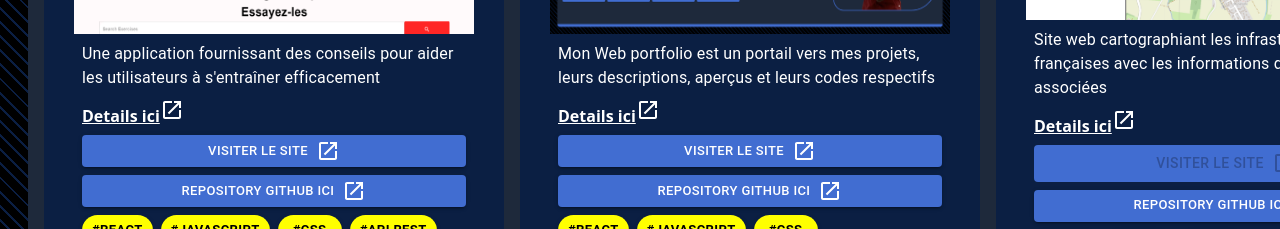
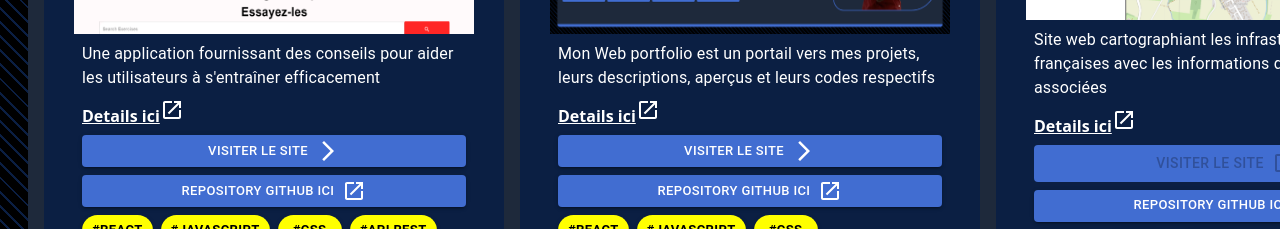
Before and after one commit to charbel-mehou/MyPersonalPortfolio, a React (Create React App) app in the folder personal_portfolio/: page / in a window 1280 px wide. Shown: the part 1740-1969 px from the top of the page. Built offline with nearby package versions, Linux system fonts and the light colour scheme.

Commit message:
Upgrade Icon

```diff
--- a/personal_portfolio/src/components/ProjectCard.js
+++ b/personal_portfolio/src/components/ProjectCard.js
@@ -1,5 +1,6 @@
 import { Box, Button, Typography } from "@mui/material";
 import LaunchIcon from "@mui/icons-material/Launch";
+import ArrowForwardIosIcon from '@mui/icons-material/ArrowForwardIos';
 import React from "react";
 import { useTranslation } from "react-i18next";
 import { Link as RouterLink } from "react-router-dom";
@@ -62,7 +63,7 @@ const ProjectCard = ({
             }}
           >
             {t("visit-here")}
-            <LaunchIcon />
+            <ArrowForwardIosIcon />
           </Button>
         ) : (
           <>
```
